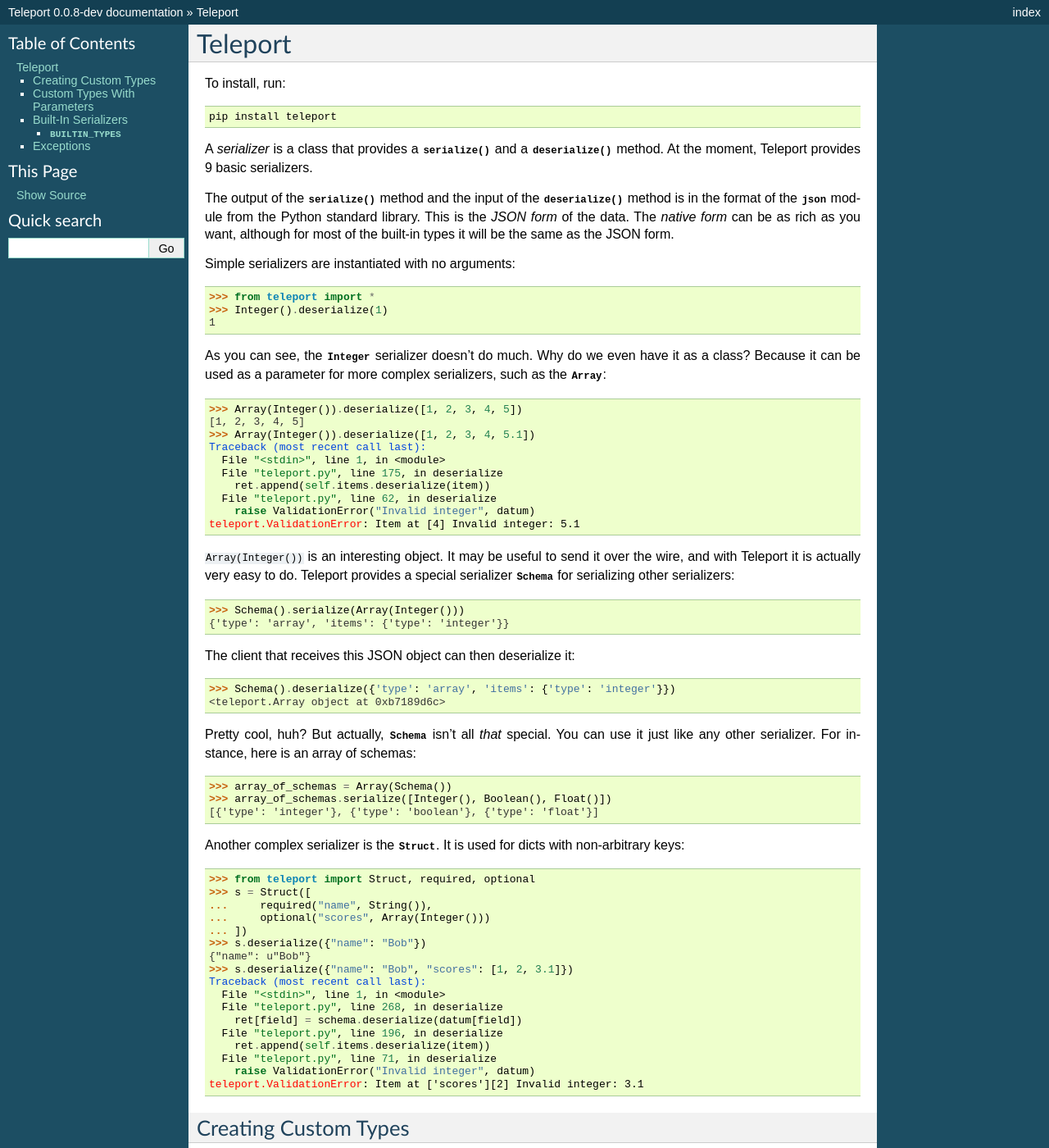
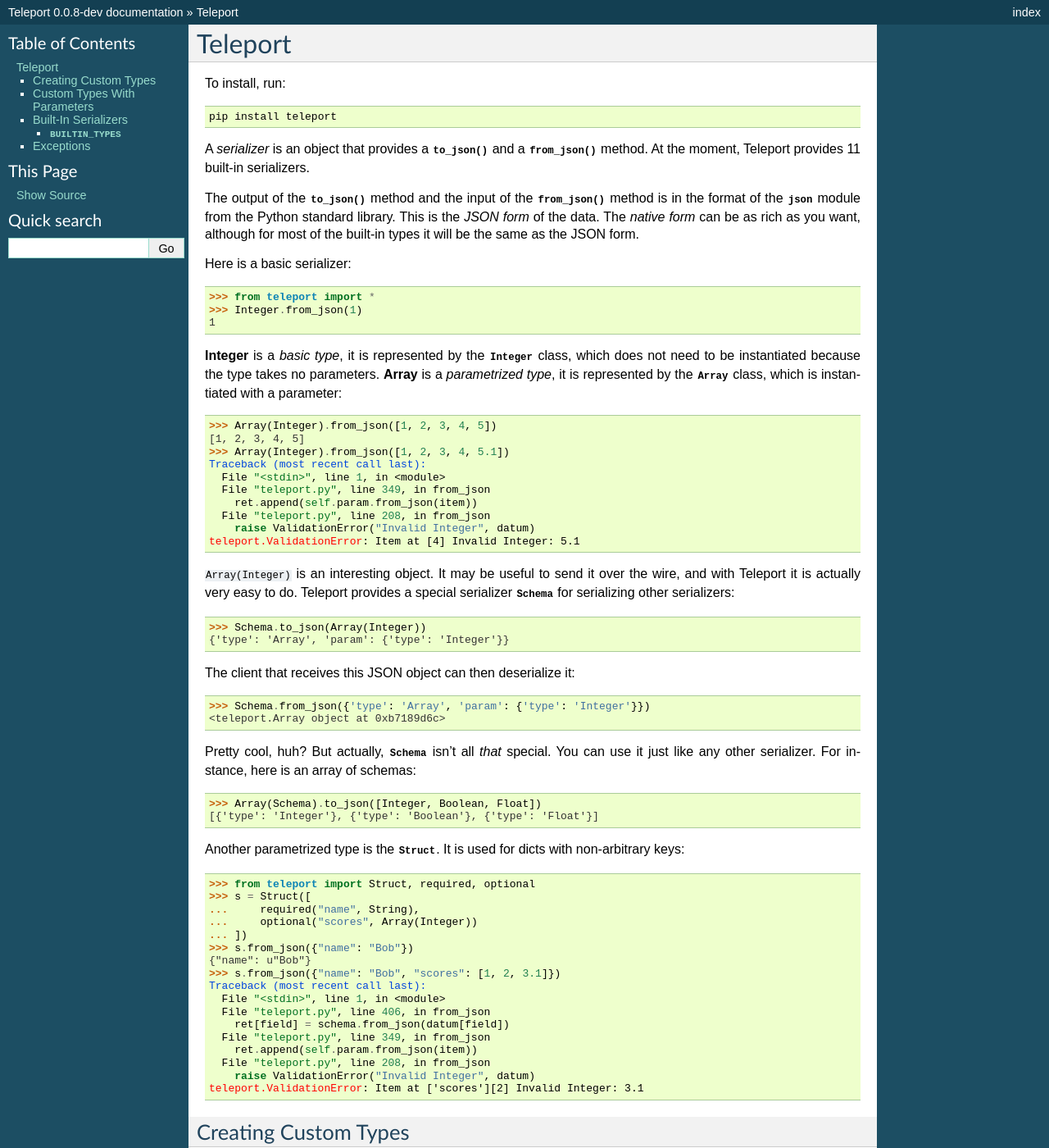
Before and after one commit to cosmic-api/teleport, a Sphinx documentation site: the page built from docs/source/index.rst, in a window 1280 px wide and 1400 px high. Shown: the whole window at 82% size. Built offline with Sphinx 7.4.7, drawn with Linux system fonts in a browser that asks for light colours; some of the changed text lies outside the part shown; grey boxes are pictures that could not be loaded.

Commit message:
Bring most docs up to date

```diff
--- a/docs/source/index.rst
+++ b/docs/source/index.rst
@@ -9,77 +9,77 @@
 
     pip install teleport
 
-A *serializer* is a class that provides a :meth:`serialize` and a
-:meth:`deserialize` method. At the moment, Teleport provides 9 basic
+A *serializer* is an object that provides a :meth:`to_json` and a
+:meth:`from_json` method. At the moment, Teleport provides 11 built-in
 serializers.
 
-The output of the :meth:`serialize` method and the input of the
-:meth:`deserialize` method is in the format of the :mod:`json` module from the
-Python standard library. This is the *JSON form* of the data. The *native form*
-can be as rich as you want, although for most of the built-in types it will be
-the same as the JSON form.
+The output of the :meth:`to_json` method and the input of the
+:meth:`from_json` method is in the format of the :mod:`json` module from the
+Python standard library. This is the *JSON form* of the data. The *native
+form* can be as rich as you want, although for most of the built-in types
+it will be the same as the JSON form.
 
-Simple serializers are instantiated with no arguments::
+Here is a basic serializer::
 
     >>> from teleport import *
-    >>> Integer().deserialize(1)
+    >>> Integer.from_json(1)
     1
 
-As you can see, the :class:`Integer` serializer doesn't do much. Why do we even
-have it as a class? Because it can be used as a parameter for more complex
-serializers, such as the :class:`Array`::
+**Integer** is a *basic type*, it is represented by the :class:`Integer`
+class, which does not need to be instantiated because the type takes no
+parameters. **Array** is a *parametrized type*, it is represented by the
+:class:`Array` class, which is instantiated with a parameter::
 
-    >>> Array(Integer()).deserialize([1, 2, 3, 4, 5])
+    >>> Array(Integer).from_json([1, 2, 3, 4, 5])
     [1, 2, 3, 4, 5]
-    >>> Array(Integer()).deserialize([1, 2, 3, 4, 5.1])
+    >>> Array(Integer).from_json([1, 2, 3, 4, 5.1])
     Traceback (most recent call last):
       File "<stdin>", line 1, in <module>
-      File "teleport.py", line 175, in deserialize
-        ret.append(self.items.deserialize(item))
-      File "teleport.py", line 62, in deserialize
-        raise ValidationError("Invalid integer", datum)
-    teleport.ValidationError: Item at [4] Invalid integer: 5.1
+      File "teleport.py", line 349, in from_json
+        ret.append(self.param.from_json(item))
+      File "teleport.py", line 208, in from_json
+        raise ValidationError("Invalid Integer", datum)
+    teleport.ValidationError: Item at [4] Invalid Integer: 5.1
 
-``Array(Integer())`` is an interesting object. It may be useful to send it
-over the wire, and with Teleport it is actually very easy to do. Teleport provides
+``Array(Integer)`` is an interesting object. It may be useful to send it over
+the wire, and with Teleport it is actually very easy to do. Teleport provides
 a special serializer :class:`Schema` for serializing other serializers::
 
-    >>> Schema().serialize(Array(Integer()))
-    {'type': 'array', 'items': {'type': 'integer'}}
+    >>> Schema.to_json(Array(Integer))
+    {'type': 'Array', 'param': {'type': 'Integer'}}
 
 The client that receives this JSON object can then deserialize it::
 
-    >>> Schema().deserialize({'type': 'array', 'items': {'type': 'integer'}})
+    >>> Schema.from_json({'type': 'Array', 'param': {'type': 'Integer'}})
     <teleport.Array object at 0xb7189d6c>
 
 Pretty cool, huh? But actually, :class:`Schema` isn't all *that* special. You
 can use it just like any other serializer. For instance, here is an array of
 schemas::
 
-    >>> array_of_schemas = Array(Schema())
-    >>> array_of_schemas.serialize([Integer(), Boolean(), Float()])
-    [{'type': 'integer'}, {'type': 'boolean'}, {'type': 'float'}]
+    >>> Array(Schema).to_json([Integer, Boolean, Float])
+    [{'type': 'Integer'}, {'type': 'Boolean'}, {'type': 'Float'}]
 
-Another complex serializer is the :class:`Struct`. It is used for dicts with
+Another parametrized type is the :class:`Struct`. It is used for dicts with
 non-arbitrary keys::
 
     >>> from teleport import Struct, required, optional
     >>> s = Struct([
-    ...     required("name", String()),
-    ...     optional("scores", Array(Integer()))
+    ...     required("name", String),
+    ...     optional("scores", Array(Integer))
     ... ])
-    >>> s.deserialize({"name": "Bob"})
+    >>> s.from_json({"name": "Bob"})
     {"name": u"Bob"}
-    >>> s.deserialize({"name": "Bob", "scores": [1, 2, 3.1]})
+    >>> s.from_json({"name": "Bob", "scores": [1, 2, 3.1]})
     Traceback (most recent call last):
       File "<stdin>", line 1, in <module>
-      File "teleport.py", line 268, in deserialize
-        ret[field] = schema.deserialize(datum[field])
-      File "teleport.py", line 196, in deserialize
-        ret.append(self.items.deserialize(item))
-      File "teleport.py", line 71, in deserialize
-        raise ValidationError("Invalid integer", datum)
-    teleport.ValidationError: Item at ['scores'][2] Invalid integer: 3.1
+      File "teleport.py", line 406, in from_json
+        ret[field] = schema.from_json(datum[field])
+      File "teleport.py", line 349, in from_json
+        ret.append(self.param.from_json(item))
+      File "teleport.py", line 208, in from_json
+        raise ValidationError("Invalid Integer", datum)
+    teleport.ValidationError: Item at ['scores'][2] Invalid Integer: 3.1
 
 Creating Custom Types
 ---------------------
@@ -94,13 +94,13 @@
 The JSON form of a simple type such as integer or suit contains nothing but
 the type name::
 
-    >>> Schema().serialize(Integer())
-    {'type': 'integer'}
-    >>> Schema().serialize(Suit())
-    {'type': 'suit'}
+    >>> Schema.to_json(Integer)
+    {'type': 'Integer'}
+    >>> Schema.to_json(Suit)
+    {'type': 'Suit'}
 
-But if you look at the JSON form of an array type, you can see that it has a
-parameter *items*. It is quite easy to create custom types with parameters,
+But if you look at the JSON form of an array type, you can see that it has an
+attribute *param*. It is quite easy to create custom types with parameters,
 take a look at the source code of :class:`Array` for a simple example.
 
 Built-In Serializers
@@ -142,23 +144,20 @@
    :members:
 
 .. autoclass:: Array
+   :members:
 
-   .. automethod:: serialize
-   .. automethod:: deserialize
-   .. automethod:: serialize_self
-   .. automethod:: deserialize_self
+.. autoclass:: Map
+   :members:
+
+.. autoclass:: OrderedMap
+   :members:
 
 .. autoclass:: Struct
-
-   .. automethod:: serialize
-   .. automethod:: deserialize
-   .. automethod:: serialize_self
-   .. automethod:: deserialize_self
+   :members:
 
 .. autoclass:: Schema
+   :members:
 
-   .. automethod:: serialize
-   .. automethod:: deserialize
 
 Exceptions
 ----------
```
Also changed, not shown: other parts of docs/source/index.rst (+11 -9 lines), teleport.py (+49 -51 lines).
